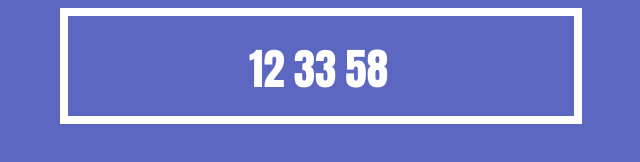
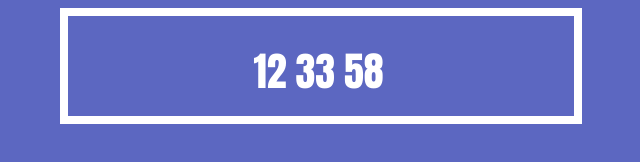
Before and after one commit to itsthomas/digital-watch, a plain HTML site: page index.html in a window 1280 px wide. Shown: the full height of the page, 319-959 px from the left. Drawn offline with Linux system fonts and the light colour scheme.

```diff
--- a/styles.css
+++ b/styles.css
@@ -12,7 +12,7 @@ body {
 }
 .inner-watch {
   text-align: center;
-  padding-top: 20px;
+  padding-top: 25px;
 }
 .second,
 .minute,
@@ -20,6 +20,6 @@ body {
   display: inline;
   padding-right: 5px;
   color: #fff;
-  font-size: 2.7rem;
+  font-size: 2.5rem;
   font-family: Impact, Haettenschweiler, 'Arial Narrow Bold', sans-serif;
 }
```
